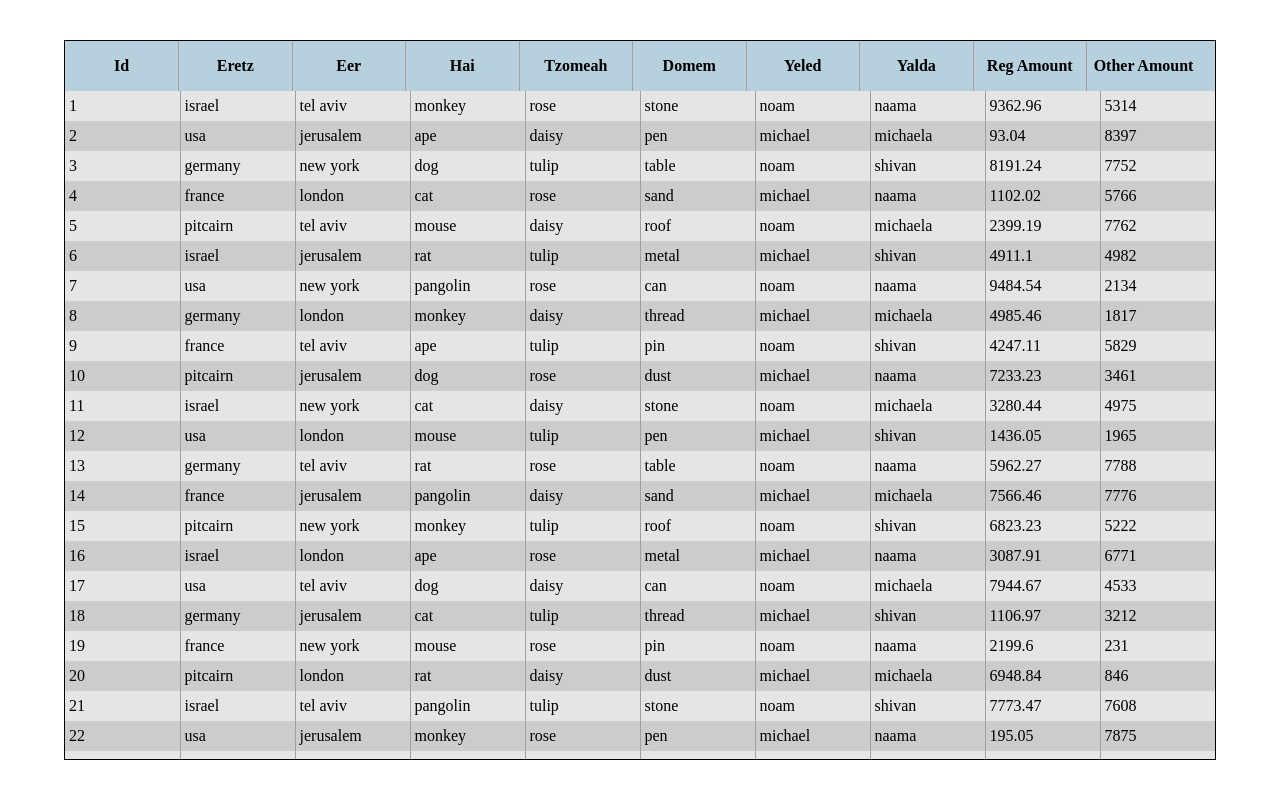
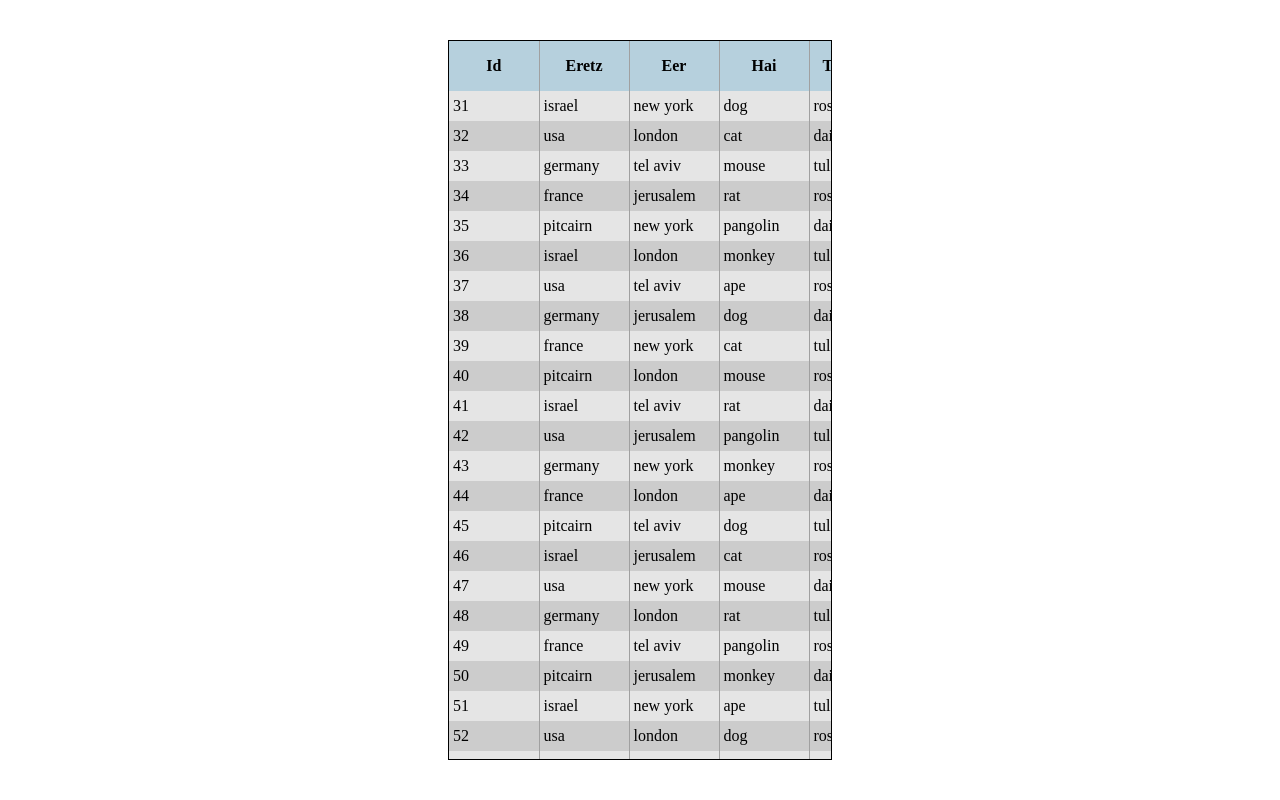
Before and after one commit to storkjs/data-grid, a website: page data-grid.html in a window 1280 px wide. Drawn offline with Linux system fonts and the light colour scheme.

Commit message:
handle columns widths

```diff
--- a/data-grid.html
+++ b/data-grid.html
@@ -19,8 +19,15 @@
 			align-items: center;
 			justify-content: center;
 		}
+		#parentDiv {
+			height: 100%;
+			width: 100%;
+			display: flex;
+			align-items: center;
+			justify-content: center;
+		}
 		#grid {
-			width: 90%;
+			width: 30%;
 			height: 90%;
 		}
 	</style>
@@ -31,6 +38,10 @@
 
 		var testGrid;
 		document.addEventListener("DOMContentLoaded", function(e) {
+			document.getElementById('grid').addEventListener('grid-loaded', function(e) {
+				e.detail.gridObj.scrollY += 400;
+			}, { capture: false });
+
 			testGrid = new storkGrid({
 				element: document.getElementById('grid'),
 				data: window.bigData,
@@ -48,15 +59,18 @@
 //					 { dataName: 'tzomeah', displayName: 'Tzomeah', width: 80 },
 //					 { dataName: 'domem', displayName: 'Domem', width: 80 }
 				],
-				trackBy: 'eretz'
+				minColumnWidth: 90,
+				trackBy: 'eretz',
+				onload: function(e) { // another way to add onLoad listener
+					e.detail.gridObj.scrollY += 500;
+				}
 			});
 
 			testGrid.addEventListener('select', function(e) {
 				console.log(e.detail);
 			}, false);
 
-			testGrid.addScrollEvent('almostHitBottom', 100);
-
+			testGrid.addScrollEvent('almostHitBottom', 100); // when to emit
 			testGrid.addEventListener('almostHitBottom', function(e) {
 				var dataLength = testGrid.data.length;
 				loadBulk(40);
@@ -65,7 +79,7 @@
 				}
 			}, false);
 
-			testGrid.addScrollEvent('almostHitTop', 100, false);
+			testGrid.addScrollEvent('almostHitTop', 100, false); // when to emit
 			testGrid.addEventListener('almostHitTop', function(e) {
 				var dataLength = testGrid.data.length;
 				loadBulk(40, true);
@@ -78,5 +92,7 @@
 	</script>
 </head>
 <body>
-<div id="grid"></div>
+<div id="parentDiv">
+	<div id="grid"></div>
+</div>
 </body>
--- a/data-grid.js
+++ b/data-grid.js
@@ -11,7 +11,9 @@
 		this.rowHeight = options.rowHeight || 32;
 		this.headerHeight = options.headerHeight || this.rowHeight;
 		this.columns = options.columns || [];
+		this.minColumnWidth = options.minColumnWidth || 40;
 		this.trackBy = options.trackBy || null;
+		this.onload = options.onload || null;
 
 		this.selection = {};
 		options.selection = options.selection || {};
@@ -54,9 +56,6 @@
 		/** add grid class */
 		this.grid.classList.add('stork-grid', 'stork-grid'+this.rnd);
 
-		/** add css rules */
-		this.makeHeightRule();
-
 		/** init HEADER table */
 		this.makeHeaderTable();
 
@@ -67,8 +66,17 @@
 		this.updateViewData(0, 0);
 		this.updateViewData(1, 1);
 
+		/** add css rules */
+		this.makeCssRules();
+
 		/** on scroll */
 		this.dataWrapperElm.addEventListener('scroll', this.onDataScroll.bind(this));
+
+		var evnt = new CustomEvent('grid-loaded', { bubbles: true, cancelable: true, detail: {gridObj: this} });
+		if(this.onload) {
+			this.onload(evnt);
+		}
+		this.grid.dispatchEvent(evnt);
 	};
 
 	/**
@@ -95,7 +103,7 @@
 	/**
 	 * makes or updates the css rule for the heights of the header rows and data rows
 	 */
-	storkGrid.prototype.makeHeightRule = function makeHeightRule() {
+	storkGrid.prototype.makeCssRules = function makeCssRules() {
 		var style = document.getElementById('grid'+this.rnd+'_style');
 		if(!style) {
 			style = document.createElement('style');
@@ -104,8 +112,20 @@
 			document.getElementsByTagName('head')[0].appendChild(style);
 		}
 
-		style.innerHTML = '.stork-grid'+this.rnd+' table.header tr { height: ' + this.headerHeight + 'px; }' +
+		var html = '.stork-grid'+this.rnd+' table.header tr { height: ' + this.headerHeight + 'px; }' +
 			'.stork-grid'+this.rnd+' table.body tr { height: ' + this.rowHeight + 'px; }';
+
+		var colWidth, totalWidth = 0;
+
+		for(var i=0; i < this.columns.length; i++) {
+			colWidth = this.columns[i].width || this.minColumnWidth;
+			totalWidth += colWidth;
+			html += '.stork-grid'+this.rnd+' col.col-'+this.columns[i].dataName+' { width: ' + colWidth + 'px; }';
+		}
+
+		html += '.stork-grid'+this.rnd+' div.data-wrapper > div.data { width: ' + totalWidth + 'px; }';
+
+		style.innerHTML = html;
 	};
 
 	/**
@@ -142,11 +162,18 @@
 			table.removeChild(table.firstChild);
 		}
 
+		var colgroup = document.createElement('colgroup');
+		var col;
+
 		var thead = document.createElement('thead');
 		var tr = document.createElement('tr');
 		var th;
 
 		for(var i=0; i < this.columns.length; i++) {
+			col = document.createElement('col');
+			col.classList.add('col-'+this.columns[i].dataName);
+			colgroup.appendChild(col);
+
 			th = document.createElement('th');
 			th.appendChild(document.createTextNode(this.columns[i].displayName));
 			tr.appendChild(th);
@@ -158,6 +185,7 @@
 		tr.appendChild(th);
 
 		thead.appendChild(tr);
+		table.appendChild(colgroup);
 		table.appendChild(thead);
 	};
 
@@ -227,7 +255,7 @@
 	 * builds two completely new <table> for the data
 	 */
 	storkGrid.prototype.buildDataTables = function buildDataTables() {
-		var table, tbody, tr, td, i, j;
+		var table, tbody, tr, td, i, j, colgroup, col;
 
 		for(var counter=0; counter < 2; counter++) { // counter for number of blocks
 			table = document.getElementById('grid' + this.rnd + '_dataTable' + counter);
@@ -249,6 +277,7 @@
 			};
 
 			tbody = document.createElement('tbody');
+			colgroup = document.createElement('colgroup');
 
 			for(i=0; i < this.numDataRowsInTable; i++) {
 				tr = document.createElement('tr');
@@ -271,11 +300,18 @@
 
 					this.dataTables[counter].rows[i].tds.push(td);
 					tr.appendChild(td);
+
+					if(i === 0) { // add cols to colgroup only once
+						col = document.createElement('col');
+						col.classList.add('col-'+this.columns[j].dataName);
+						colgroup.appendChild(col);
+					}
 				}
 				tbody.appendChild(tr);
 			}
 
 			table.style.top = (this.dataTableHeight * counter) + 'px';
+			table.appendChild(colgroup);
 			table.appendChild(tbody);
 		}
 	};
@@ -335,6 +371,10 @@
 		}
 	};
 
+	/**
+	 * the onscroll handler when scrolling
+	 * @param e
+	 */
 	storkGrid.prototype.onDataScroll = function onDataScroll(e) {
 		var currScrollTop = this.dataWrapperElm.scrollTop;
 		var currScrollDirection = currScrollTop >= this.lastScrollTop ? 'down' : 'up';
@@ -367,12 +407,16 @@
 			// }
 			if((scrollEvent.fromBottom && currScrollTop >= this.maxScrollY - scrollEvent.amount)
 				|| (!scrollEvent.fromBottom && currScrollTop <= scrollEvent.amount)) {
-				evnt = new Event(scrollEvent.type);
+				evnt = new Event(scrollEvent.type, { bubbles: true, cancelable: true });
 				this.grid.dispatchEvent(evnt);
 			}
 		}
 	};
 
+	/**
+	 * the onclick handler when clicking on the data viewport
+	 * @param e
+	 */
 	storkGrid.prototype.onDataClick = function onDataClick(e) {
 		var TD = e.target,
 			i = 0,
@@ -427,7 +471,7 @@
 				this.selectedItems.set(trackByData, [selectedCellColumn]);
 			}
 
-			var evnt = new CustomEvent('select', {detail:
+			var evnt = new CustomEvent('select', { bubbles: true, cancelable: true, detail:
 				{
 					/* this primitive values will help us get the selected row's data by using `this.data[dataIndex]`
 					 * and getting the selected cell's data by using `this.data[dataIndex][column]`
@@ -435,7 +479,7 @@
 					column: selectedCellColumn,
 					dataIndex: dataIndex
 				}
-			});
+			} );
 			this.grid.dispatchEvent(evnt);
 		}
 		else {
@@ -446,6 +490,11 @@
 		this.repositionTables(null, null, true);
 	};
 
+	/**
+	 * updates the data inside one of the tables according to the given data-block-index
+	 * @param tableIndex
+	 * @param dataBlockIndex
+	 */
 	storkGrid.prototype.updateViewData = function updateViewData(tableIndex, dataBlockIndex) {
 		var tableObj, firstBlockRow, lastBlockRow, row, rowObj,
 			dataKeyName, dataIndex, i, selectedItem, trackByData;
--- a/data-grid.less
+++ b/data-grid.less
@@ -57,7 +57,6 @@
 
 		/* data */
 		> div.data {
-			width: 100%;
 			overflow: hidden;
 			position: relative;
 
@@ -87,6 +86,8 @@
 						border-left: 1px solid #a0a0a0;
 						border-collapse: collapse;
 						padding: 4px;
+						overflow: hidden;
+						text-overflow: ellipsis;
 
 						&:first-child { border-left-width: 0; }
 
```
Also changed, not shown: data-grid.css, data-grid.min.css.
